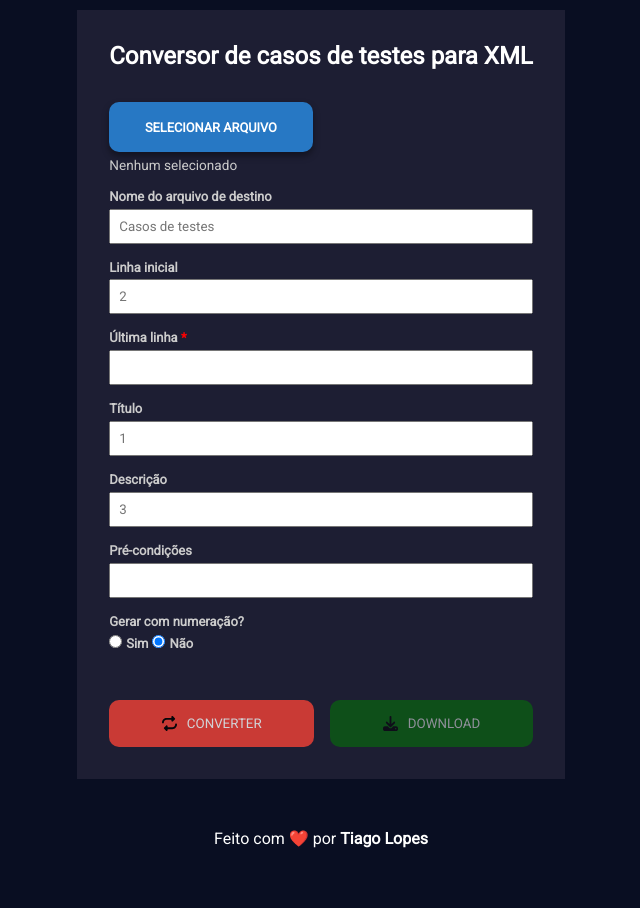
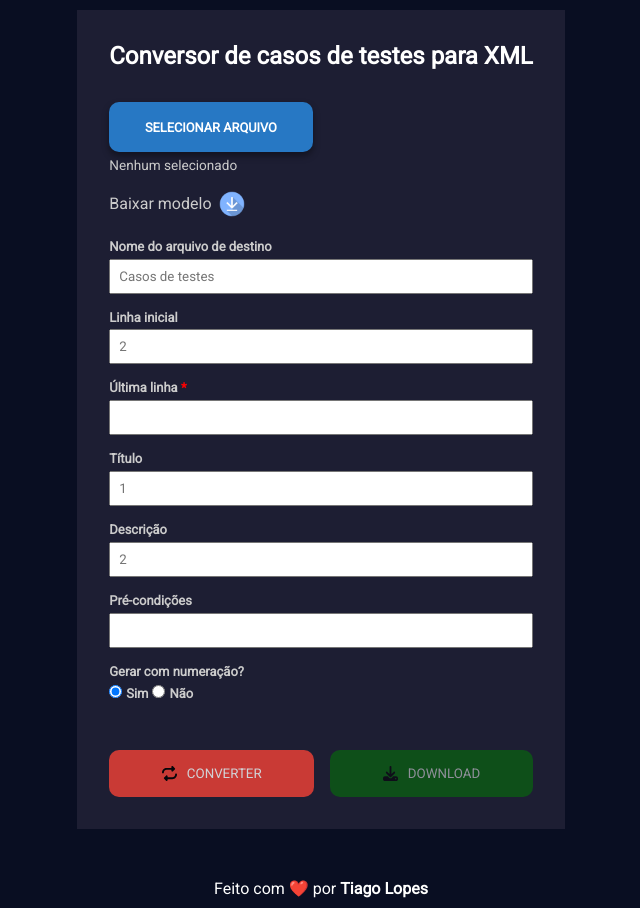
Before and after one commit to Tiago0Br/conversor-casos-de-testes-xlsx-para-xml, a website: page index.html in a window 1280 px wide. Shown: the whole page, without its empty margins (319-959 px from the left). Before the commit the page ends 858 px from the top, so only its background shows below. Drawn offline with Linux system fonts and the light colour scheme; some packages are replaced by stand-ins of ours; a script that the page names is missing.

Commit message:
Adicionando modelo de plano de testes para o Excel
- Adicionando opção de baixar o modelo
- Alterando a opção marcada para gerar os índices dos casos

```diff
--- a/index.html
+++ b/index.html
@@ -25,6 +25,14 @@
                 <p class="file-name">Nenhum selecionado</p>
                 <input type="file" name="excel-file" id="excel-file">
             </div>
+            <div class="information">
+                <a href="example/Planejamento.xlsx" download>
+                    <span>
+                        Baixar modelo
+                        <img src="images/download2.png" alt="Download">
+                    </span>
+                </a>
+            </div>
             <div class="form-control">
                 <label for="destination-file">Nome do arquivo de destino</label>
                 <input type="text" name="destination-file" id="destination-file" placeholder="Casos de testes"
@@ -44,7 +52,7 @@
             </div>
             <div class="form-control">
                 <label for="summary">Descrição</label>
-                <input type="number" name="summary" id="summary" autocomplete="off" min="1" placeholder="3">
+                <input type="number" name="summary" id="summary" autocomplete="off" min="1" placeholder="2">
             </div>
             <div class="form-control">
                 <label for="preconditions">Pré-condições</label>
@@ -53,9 +61,9 @@
             <div class="form-control">
                 <label>Gerar com numeração?</label>
                 <div class="radiobutton">
-                    <input type="radio" id="radio_sim" name="numeracao" value="s">
+                    <input type="radio" id="radio_sim" name="numeracao" value="s" checked>
                     <label for="radio_sim">Sim</label>
-                    <input type="radio" id="radio_nao" name="numeracao" value="n" checked="true">
+                    <input type="radio" id="radio_nao" name="numeracao" value="n">
                     <label for="radio_nao">Não</label>
                 </div>
             </div>
--- a/scripts.js
+++ b/scripts.js
@@ -47,7 +47,7 @@ btnConvert.addEventListener('click', () => {
     const startRow = inputStartRow.value ? inputStartRow.value - 1 : 1
     const endRow = inputEndRow.value - 1
     const columnName = inputName.value ? inputName.value - 1 : 0
-    const columnSummary = inputSummary.value ? inputSummary.value - 1 : 2
+    const columnSummary = inputSummary.value ? inputSummary.value - 1 : 1
     const columnPreconditions = inputPreconditions.value ? inputPreconditions.value - 1 : null
 
     const testcases = xmlbuilder2.create().ele('testcases')
--- a/styles.css
+++ b/styles.css
@@ -51,6 +51,29 @@ body {
 
 .form-control input {
     padding: 0.5rem 0.5rem;
+}
+
+.information {
+    margin-bottom: 20px;
+}
+
+.information a {
+    text-decoration: none;
+    color: #ccc;
+    display: inline-block;
+}
+
+.information a span {
+    display: flex;
+    flex-direction: row;
+    justify-content: left;
+    align-items: center;
+    gap: 5px;
+}
+
+.information img {
+    width: 30px;
+    height: 30px;
 }
 
 .action-control {
```
Also changed, not shown: images/download2.png (added), 1 other file.
